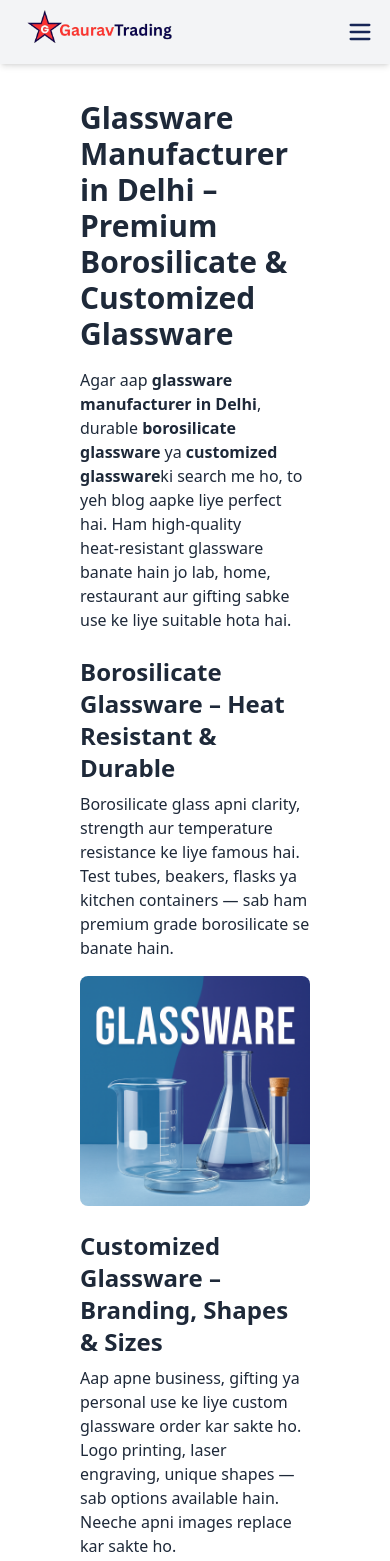
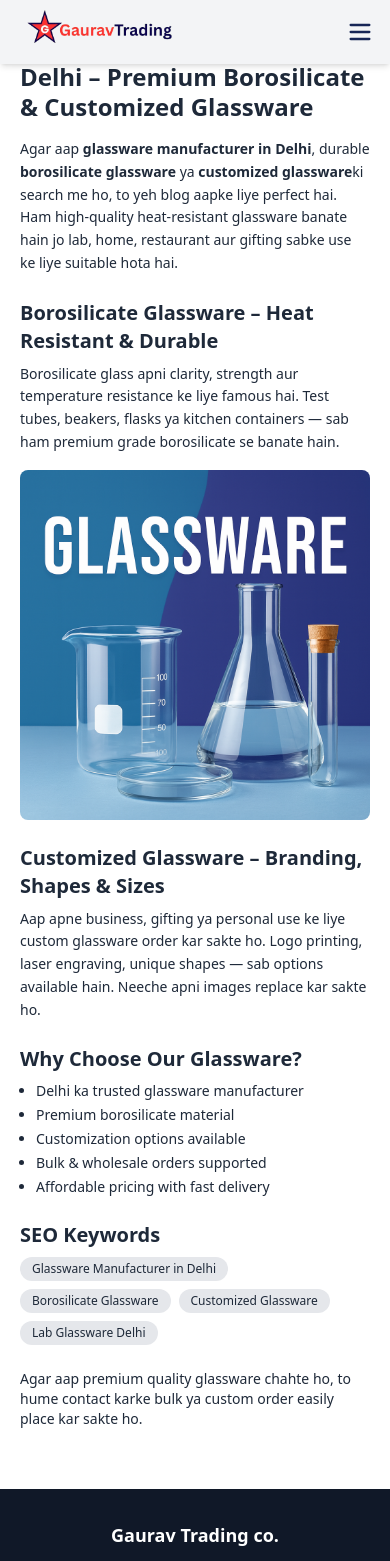
Before and after one commit to dhairyapan/GauravTr, a Next.js app: page /blog in a window 390 px wide. Shown: the top 1561 px of the page. Built offline with nearby package versions, Linux system fonts and the light colour scheme.

Commit message:
Updated blog page and UI

```diff
--- a/app/blog/page.js
+++ b/app/blog/page.js
@@ -37,38 +37,46 @@ export default function BlogPage() {
           }}
         />
       </Head>
-    <main className="max-w-4xl mx-auto p-20 bg-white text-gray-800 mt-5">
-      <h1 className="text-3xl font-bold mb-4">
+      <main className="w-full max-w-4xl mx-auto p-5 sm:p-10 md:p-20 bg-white text-gray-800 mt-3">
+        <h1 className="text-2xl sm:text-3xl font-bold mb-4 leading-tight">
           Glassware Manufacturer in Delhi – Premium Borosilicate & Customized Glassware
         </h1>
 
-      <p className="mb-6">
+        <p className="mb-6 text-sm sm:text-base leading-relaxed">
           Agar aap <strong>glassware manufacturer in Delhi</strong>, durable
           <strong> borosilicate glassware </strong> ya <strong>customized glassware</strong>
-        ki search me ho, to yeh blog aapke liye perfect hai. Ham high‑quality heat‑resistant glassware
-        banate hain jo lab, home, restaurant aur gifting sabke use ke liye suitable hota hai.
+          ki search me ho, to yeh blog aapke liye perfect hai. Ham high-quality heat-resistant
+          glassware banate hain jo lab, home, restaurant aur gifting sabke use ke liye suitable hota hai.
         </p>
 
-      <h2 className="text-2xl font-semibold mt-6 mb-2">Borosilicate Glassware – Heat Resistant & Durable</h2>
-      <p>
+        <h2 className="text-xl sm:text-2xl font-semibold mt-6 mb-2">
+          Borosilicate Glassware – Heat Resistant & Durable
+        </h2>
+
+        <p className="text-sm sm:text-base leading-relaxed">
           Borosilicate glass apni clarity, strength aur temperature resistance ke liye famous hai.
           Test tubes, beakers, flasks ya kitchen containers — sab ham premium grade borosilicate se banate hain.
         </p>
+
         <Image
           src={glassblogimg}
           alt="Borosilicate Glassware"
           className="rounded-lg my-4 w-full"
         />
 
-      <h2 className="text-2xl font-semibold mt-6 mb-2">Customized Glassware – Branding, Shapes & Sizes</h2>
-      <p>
+        <h2 className="text-xl sm:text-2xl font-semibold mt-6 mb-2">
+          Customized Glassware – Branding, Shapes & Sizes
+        </h2>
+
+        <p className="text-sm sm:text-base leading-relaxed">
           Aap apne business, gifting ya personal use ke liye custom glassware order kar sakte ho.
           Logo printing, laser engraving, unique shapes — sab options available hain. Neeche apni images
           replace kar sakte ho.
         </p>
 
-      <h2 className="text-2xl font-semibold mt-6 mb-2">Why Choose Our Glassware?</h2>
-      <ul className="list-disc ml-6 space-y-1">
+        <h2 className="text-xl sm:text-2xl font-semibold mt-6 mb-2">Why Choose Our Glassware?</h2>
+
+        <ul className="list-disc ml-4 sm:ml-6 space-y-1 text-sm sm:text-base">
           <li>Delhi ka trusted glassware manufacturer</li>
           <li>Premium borosilicate material</li>
           <li>Customization options available</li>
@@ -76,19 +84,21 @@ export default function BlogPage() {
           <li>Affordable pricing with fast delivery</li>
         </ul>
 
-      <h2 className="text-2xl font-semibold mt-6 mb-2">SEO Keywords</h2>
+        <h2 className="text-xl sm:text-2xl font-semibold mt-6 mb-2">SEO Keywords</h2>
+
         <div className="flex flex-wrap gap-2">
-        <span className="px-3 py-1 bg-gray-200 rounded-full text-sm">Glassware Manufacturer in Delhi</span>
-        <span className="px-3 py-1 bg-gray-200 rounded-full text-sm">Borosilicate Glassware</span>
-        <span className="px-3 py-1 bg-gray-200 rounded-full text-sm">Customized Glassware</span>
-        <span className="px-3 py-1 bg-gray-200 rounded-full text-sm">Lab Glassware Delhi</span>
+          <span className="px-3 py-1 bg-gray-200 rounded-full text-xs sm:text-sm">Glassware Manufacturer in Delhi</span>
+          <span className="px-3 py-1 bg-gray-200 rounded-full text-xs sm:text-sm">Borosilicate Glassware</span>
+          <span className="px-3 py-1 bg-gray-200 rounded-full text-xs sm:text-sm">Customized Glassware</span>
+          <span className="px-3 py-1 bg-gray-200 rounded-full text-xs sm:text-sm">Lab Glassware Delhi</span>
         </div>
 
-      <p className="mt-6">
+        <p className="mt-6 text-sm sm:text-base">
           Agar aap premium quality glassware chahte ho, to hume contact karke bulk ya custom order
           easily place kar sakte ho.
         </p>
       </main>
+
     </>
   );
 }
--- a/components/navbar.jsx
+++ b/components/navbar.jsx
@@ -109,19 +109,13 @@ const Navbar = () => {
               Contact
             </Link>
 
-            <span
-              className="text-red-600 font-semibold flex items-center gap-2 cursor-pointer"
-              onClick={copyToClipboard}
+          <Link
+              href="/bolg"
+              className="hover:text-red-600 transition"
+              onClick={() => setIsOpen(false)}
             >
-              <lord-icon
-                src="https://cdn.lordicon.com/gkggixgu.json"
-                trigger="hover"
-                stroke="bold"
-                colors="primary:#000000,secondary:#ff0000"
-                style={{ width: "30px", height: "30px" }}
-              ></lord-icon>
-              {copied ? "Copied!" : "+91-98182-98432"}
-            </span>
+              Blog
+            </Link>
           </div>
         </div>
       )}
```
Lines whose indentation alone changed are shown as unchanged.
